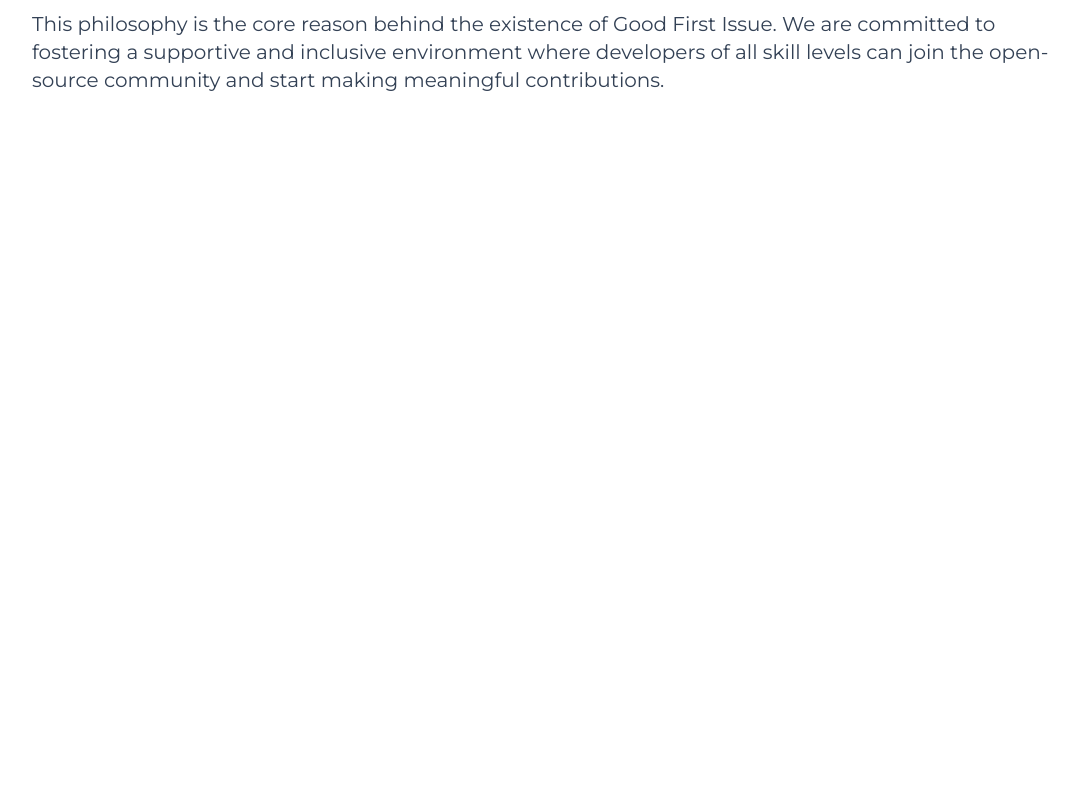
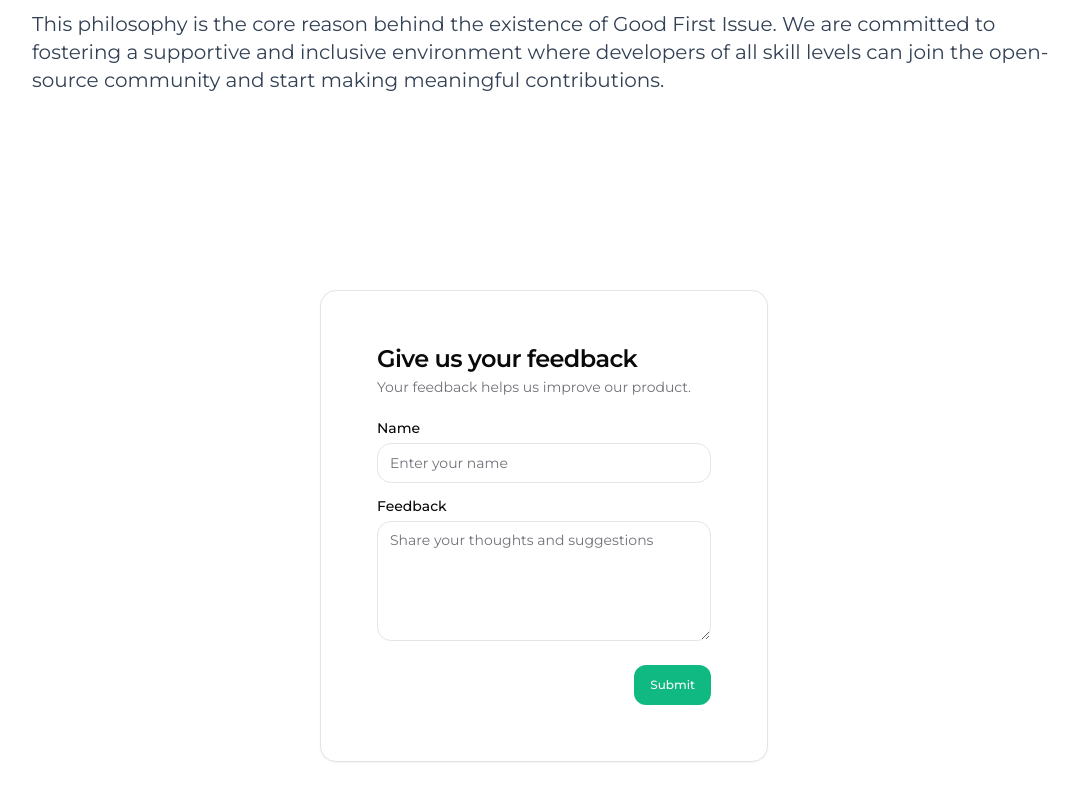
Before and after one commit to aadeshkulkarni/first-issues, a Next.js app: page /about in a window 1280 px wide. Shown: the part 478-1278 px from the top of the page, without its empty margins (96-1174 px from the left). Before the commit the page ends 800 px from the top, so only its background shows below. Built offline with nearby package versions, Linux system fonts and the light colour scheme.

Commit message:
feat: Implemented a feedback form for the user to provide feedback on the website.

```diff
--- a/app/(root)/about/page.tsx
+++ b/app/(root)/about/page.tsx
@@ -1,3 +1,4 @@
+import FeedbackForm from "@/components/feedback-form";
 import React from "react";
 
 const About = () => {
@@ -29,6 +30,7 @@ const About = () => {
         environment where developers of all skill levels can join the
         open-source community and start making meaningful contributions.
       </p>
+      <FeedbackForm />
     </div>
   );
 };
--- /dev/null
+++ b/app/api/feedback/route.ts
@@ -0,0 +1,28 @@
+import mongoose from "mongoose";
+import Feedback from "@/models/Feedback";
+
+export const POST = async (req: Request) => {
+  const { name, feedback } = await req.json();
+
+  if (!feedback) {
+    return new Response(JSON.stringify({ message: "Feedback is required" }), {
+      status: 400,
+    });
+  }
+
+  try {
+    await mongoose.connect(process.env.MONGODB_URI!);
+
+    const newFeedback = new Feedback({ name, feedback });
+    await newFeedback.save();
+
+    return new Response(
+      JSON.stringify({ message: "Feedback submitted successfully" }),
+      { status: 201 }
+    );
+  } catch (error) {
+    return new Response(JSON.stringify({ message: "Internal server error" }), {
+      status: 500,
+    });
+  }
+};
--- /dev/null
+++ b/components/feedback-form.tsx
@@ -0,0 +1,62 @@
+'use client';
+
+import { Card, CardHeader, CardTitle, CardDescription, CardContent, CardFooter } from "@/components/ui/card"
+import { Label } from "@/components/ui/label"
+import { Input } from "@/components/ui/input"
+import { Textarea } from "@/components/ui/textarea"
+import { Button } from "@/components/ui/button"
+import exp from "constants"
+import { useState } from "react";
+
+export function FeedbackForm() {
+  const [name, setName] = useState('');
+  const [feedback, setFeedback] = useState('');
+  const [message, setMessage] = useState('');
+
+  const handleSubmit = async (e: React.FormEvent) => {
+    e.preventDefault();
+
+    const res = await fetch('/api/feedback', {
+      method: 'POST',
+      headers: {
+        'Content-Type': 'application/json',
+      },
+      body: JSON.stringify({ name, feedback }),
+    });
+
+    const data = await res.json();
+    setMessage(data.message);
+  };
+
+  return (
+    <>
+      <form onSubmit={handleSubmit}>
+        <div className="flex justify-center items-center h-screen">
+          <Card className="w-full max-w-md p-6 sm:p-8">
+            <CardHeader>
+              <CardTitle>Give us your feedback</CardTitle>
+              <CardDescription>Your feedback helps us improve our product.</CardDescription>
+            </CardHeader>
+            <CardContent className="space-y-4">
+              <div className="grid gap-2">
+                <Label htmlFor="name">Name</Label>
+                <Input id="name" placeholder="Enter your name" value={name} onChange={(e) => setName(e.target.value)} />
+              </div>
+              <div className="grid gap-2">
+                <Label htmlFor="feedback">Feedback</Label>
+                <Textarea id="feedback" placeholder="Share your thoughts and suggestions" className="min-h-[120px]" value={feedback}
+                  onChange={(e) => setFeedback(e.target.value)} required />
+              </div>
+            </CardContent>
+            <CardFooter className="flex justify-end">
+              <Button>Submit</Button>
+            </CardFooter>
+          </Card>
+        </div>
+      </form>
+      {message && <p>{message}</p>}
+    </>
+  )
+}
+
+export default FeedbackForm
--- /dev/null
+++ b/components/ui/card.tsx
@@ -0,0 +1,79 @@
+import * as React from "react"
+
+import { cn } from "@/lib/utils"
+
+const Card = React.forwardRef<
+  HTMLDivElement,
+  React.HTMLAttributes<HTMLDivElement>
+>(({ className, ...props }, ref) => (
+  <div
+    ref={ref}
+    className={cn(
+      "rounded-lg border bg-card text-card-foreground shadow-sm",
+      className
+    )}
+    {...props}
+  />
+))
+Card.displayName = "Card"
+
+const CardHeader = React.forwardRef<
+  HTMLDivElement,
+  React.HTMLAttributes<HTMLDivElement>
+>(({ className, ...props }, ref) => (
+  <div
+    ref={ref}
+    className={cn("flex flex-col space-y-1.5 p-6", className)}
+    {...props}
+  />
+))
+CardHeader.displayName = "CardHeader"
+
+const CardTitle = React.forwardRef<
+  HTMLParagraphElement,
+  React.HTMLAttributes<HTMLHeadingElement>
+>(({ className, ...props }, ref) => (
+  <h3
+    ref={ref}
+    className={cn(
+      "text-2xl font-semibold leading-none tracking-tight",
+      className
+    )}
+    {...props}
+  />
+))
+CardTitle.displayName = "CardTitle"
+
+const CardDescription = React.forwardRef<
+  HTMLParagraphElement,
+  React.HTMLAttributes<HTMLParagraphElement>
+>(({ className, ...props }, ref) => (
+  <p
+    ref={ref}
+    className={cn("text-sm text-muted-foreground", className)}
+    {...props}
+  />
+))
+CardDescription.displayName = "CardDescription"
+
+const CardContent = React.forwardRef<
+  HTMLDivElement,
+  React.HTMLAttributes<HTMLDivElement>
+>(({ className, ...props }, ref) => (
+  <div ref={ref} className={cn("p-6 pt-0", className)} {...props} />
+))
+CardContent.displayName = "CardContent"
+
+const CardFooter = React.forwardRef<
+  HTMLDivElement,
+  React.HTMLAttributes<HTMLDivElement>
+>(({ className, ...props }, ref) => (
+  <div
+    ref={ref}
+    className={cn("flex items-center p-6 pt-0", className)}
+    {...props}
+  />
+))
+CardFooter.displayName = "CardFooter"
+
+export { Card, CardHeader, CardFooter, CardTitle, CardDescription, CardContent }
--- /dev/null
+++ b/components/ui/input.tsx
@@ -0,0 +1,25 @@
+import * as React from "react"
+
+import { cn } from "@/lib/utils"
+
+export interface InputProps
+  extends React.InputHTMLAttributes<HTMLInputElement> {}
+
+const Input = React.forwardRef<HTMLInputElement, InputProps>(
+  ({ className, type, ...props }, ref) => {
+    return (
+      <input
+        type={type}
+        className={cn(
+          "flex h-10 w-full rounded-md border border-input bg-background px-3 py-2 text-sm ring-offset-background file:border-0 file:bg-transparent file:text-sm file:font-medium placeholder:text-muted-foreground focus-visible:outline-none focus-visible:ring-2 focus-visible:ring-ring focus-visible:ring-offset-2 disabled:cursor-not-allowed disabled:opacity-50",
+          className
+        )}
+        ref={ref}
+        {...props}
+      />
+    )
+  }
+)
+Input.displayName = "Input"
+
+export { Input }
--- /dev/null
+++ b/components/ui/label.tsx
@@ -0,0 +1,26 @@
+"use client"
+
+import * as React from "react"
+import * as LabelPrimitive from "@radix-ui/react-label"
+import { cva, type VariantProps } from "class-variance-authority"
+
+import { cn } from "@/lib/utils"
+
+const labelVariants = cva(
+  "text-sm font-medium leading-none peer-disabled:cursor-not-allowed peer-disabled:opacity-70"
+)
+
+const Label = React.forwardRef<
+  React.ElementRef<typeof LabelPrimitive.Root>,
+  React.ComponentPropsWithoutRef<typeof LabelPrimitive.Root> &
+    VariantProps<typeof labelVariants>
+>(({ className, ...props }, ref) => (
+  <LabelPrimitive.Root
+    ref={ref}
+    className={cn(labelVariants(), className)}
+    {...props}
+  />
+))
+Label.displayName = LabelPrimitive.Root.displayName
+
+export { Label }
--- /dev/null
+++ b/components/ui/textarea.tsx
@@ -0,0 +1,24 @@
+import * as React from "react"
+
+import { cn } from "@/lib/utils"
+
+export interface TextareaProps
+  extends React.TextareaHTMLAttributes<HTMLTextAreaElement> {}
+
+const Textarea = React.forwardRef<HTMLTextAreaElement, TextareaProps>(
+  ({ className, ...props }, ref) => {
+    return (
+      <textarea
+        className={cn(
+          "flex min-h-[80px] w-full rounded-md border border-input bg-background px-3 py-2 text-sm ring-offset-background placeholder:text-muted-foreground focus-visible:outline-none focus-visible:ring-2 focus-visible:ring-ring focus-visible:ring-offset-2 disabled:cursor-not-allowed disabled:opacity-50",
+          className
+        )}
+        ref={ref}
+        {...props}
+      />
+    )
+  }
+)
+Textarea.displayName = "Textarea"
+
+export { Textarea }
--- /dev/null
+++ b/models/Feedback.ts
@@ -0,0 +1,17 @@
+const mongoose = require("mongoose");
+
+mongoose.connect(process.env.MONGODB_URI!);
+
+interface IFeedback extends Document {
+  name?: string;
+  feedback: string;
+}
+
+const FeedbackSchema = new mongoose.Schema({
+  name: { type: String, required: false },
+  feedback: { type: String, required: true },
+});
+
+const Feedback = mongoose.model("Feedback", FeedbackSchema);
+
+export default Feedback;
--- a/package.json
+++ b/package.json
@@ -11,11 +11,13 @@
   "dependencies": {
     "@radix-ui/react-accordion": "^1.1.2",
     "@radix-ui/react-dropdown-menu": "^2.1.1",
+    "@radix-ui/react-label": "^2.1.0",
     "@radix-ui/react-slot": "^1.1.0",
     "class-variance-authority": "^0.7.0",
     "clsx": "^2.1.1",
     "dayjs": "^1.11.11",
     "lucide-react": "^0.395.0",
+    "mongoose": "^8.4.4",
     "next": "14.2.4",
     "next-themes": "^0.3.0",
     "react": "^18",
```
Also changed, not shown: components.json, 1 other file (tests, documents, lock files or other folders).
